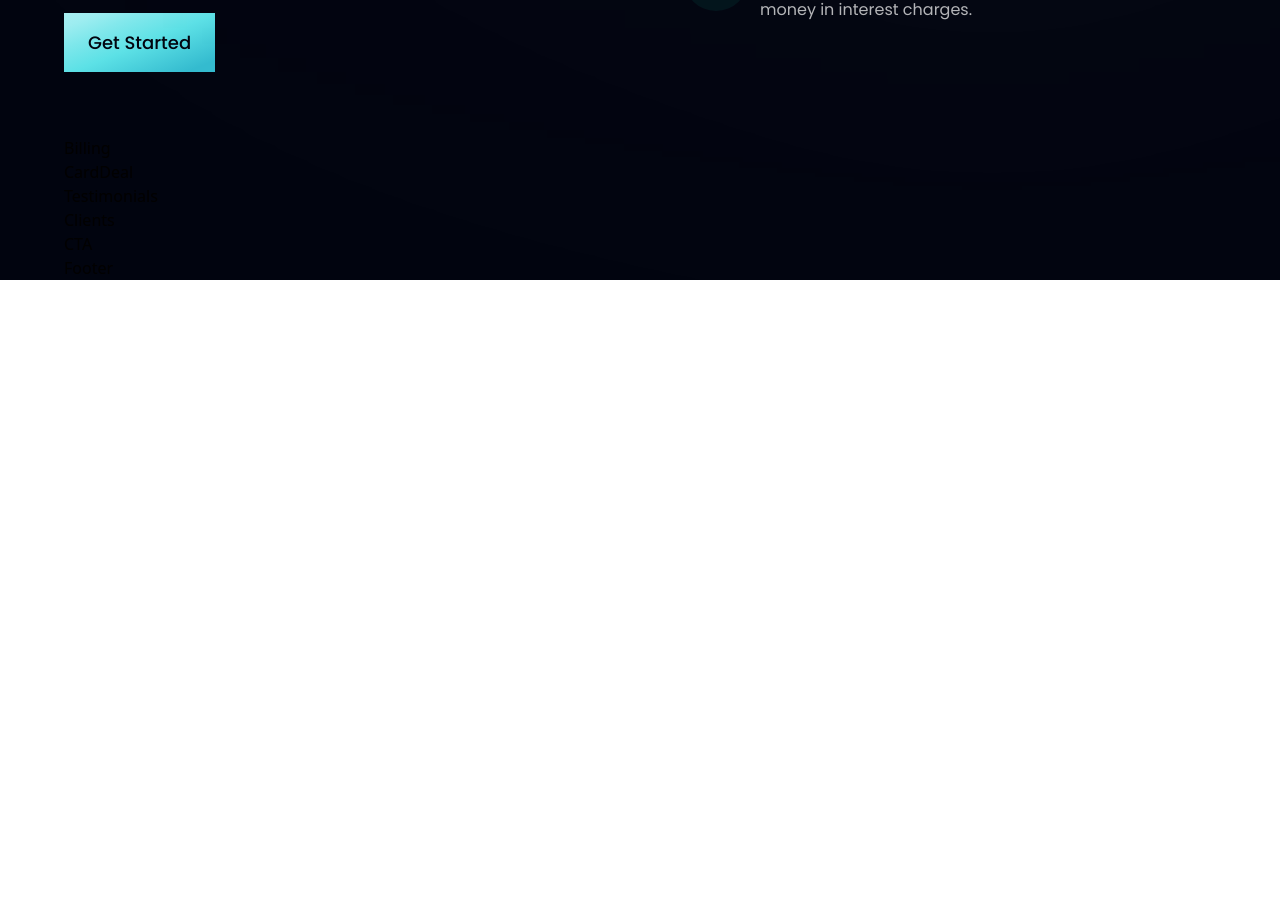
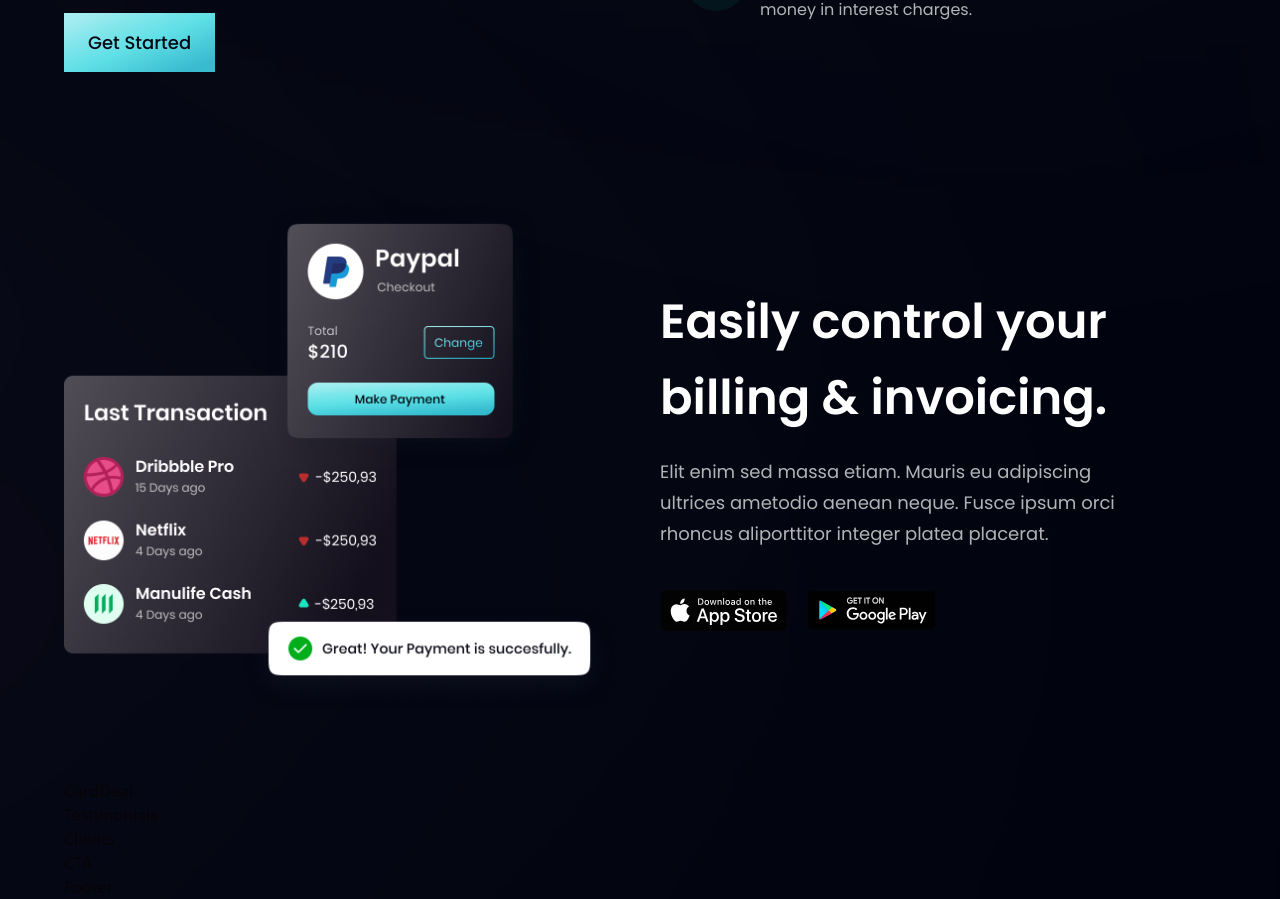
Before and after one commit to ashikahmedfahim/react_tailwind, a React (Create React App) app: page / in a window 1280 px wide. Shown: the part 1410-2309 px from the top of the page. Before the commit the page ends 1690 px from the top, so only its background shows below. Built offline with nearby package versions, Linux system fonts and the light colour scheme; the HTML template or start-up script is replaced by a standard one.

Commit message:
billing section completed

```diff
--- a/src/components/Billing.jsx
+++ b/src/components/Billing.jsx
@@ -1,11 +1,36 @@
-import React from 'react';
+import { apple, bill, google } from "../assets";
+import styles, { layout } from "../styles";
 
-const Billing = () => {
-  return (
-    <div>
-      Billing
+const Billing = () => (
+  <section id="product" className={layout.sectionReverse}>
+    <div className={layout.sectionImgReverse}>
+      <img src={bill} alt="bill" className="w-[100%] h-[100%] z-[5]" />
+      <div className="absolute z-[3] -left-1/2 top-0 w-[50%] h-[50%] rounded-full white__gradient" />
+      <div className="absolute z-[0] -left-1/2 bottom-0 w-[50%] h-[50%] rounded-full pink__gradient" />
     </div>
-  );
-};
+    <div className={layout.sectionInfo}>
+      <h2 className={styles.heading2}>
+        Easily control your <br className="sm:block hidden" /> billing &
+        invoicing.
+      </h2>
+      <p className={`${styles.paragraph} max-w-[470px] mt-5`}>
+        Elit enim sed massa etiam. Mauris eu adipiscing ultrices ametodio aenean
+        neque. Fusce ipsum orci rhoncus aliporttitor integer platea placerat.
+      </p>
+      <div className="flex flex-row flex-wrap sm:mt-10 mt-6">
+        <img
+          src={apple}
+          alt="apple"
+          className="w-[128px] h-[42px] object-contain cursor-pointer mr-5"
+        />
+        <img
+          src={google}
+          alt="google"
+          className="w-[128px] h-[42px] object-contain cursor-pointer"
+        />
+      </div>
+    </div>
+  </section>
+);
 
 export default Billing;
```
